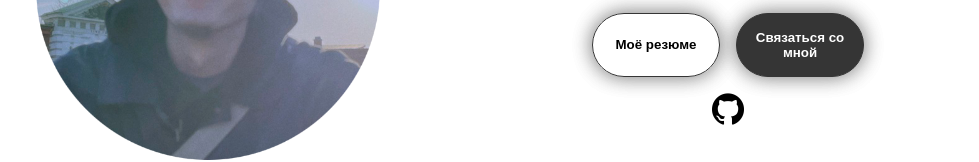
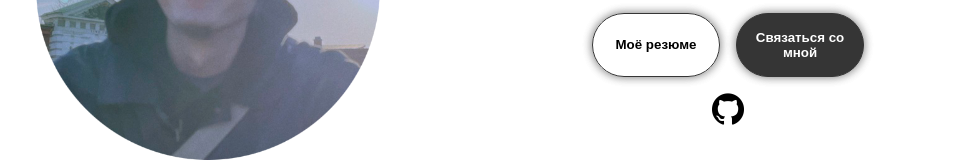
Before and after one commit to BigMezen/CV-Kirill-Mezenev, a plain HTML site: page index.html in a window 1280 px wide. Shown: the part 496-658 px from the top of the page, without its empty margins (152-1131 px from the left). Drawn offline with Linux system fonts and the light colour scheme.

Commit message:
Исправить тени у кнопок на главном экране

```diff
--- a/style.css
+++ b/style.css
@@ -218,7 +218,7 @@ section {
   padding: 1rem;
   width: 8rem;
   border-radius: 2rem;
-  box-shadow: 0px 0px 20px rgba(00, 00, 00, 0.30), 0px 0px 20px rgba(00, 00, 00, 0.30);
+  box-shadow: 0px 0px 10px rgba(00, 00, 00, 0.30), 0px 0px 10px rgba(00, 00, 00, 0.30);
 }
 
 .btn-color-1,
```
